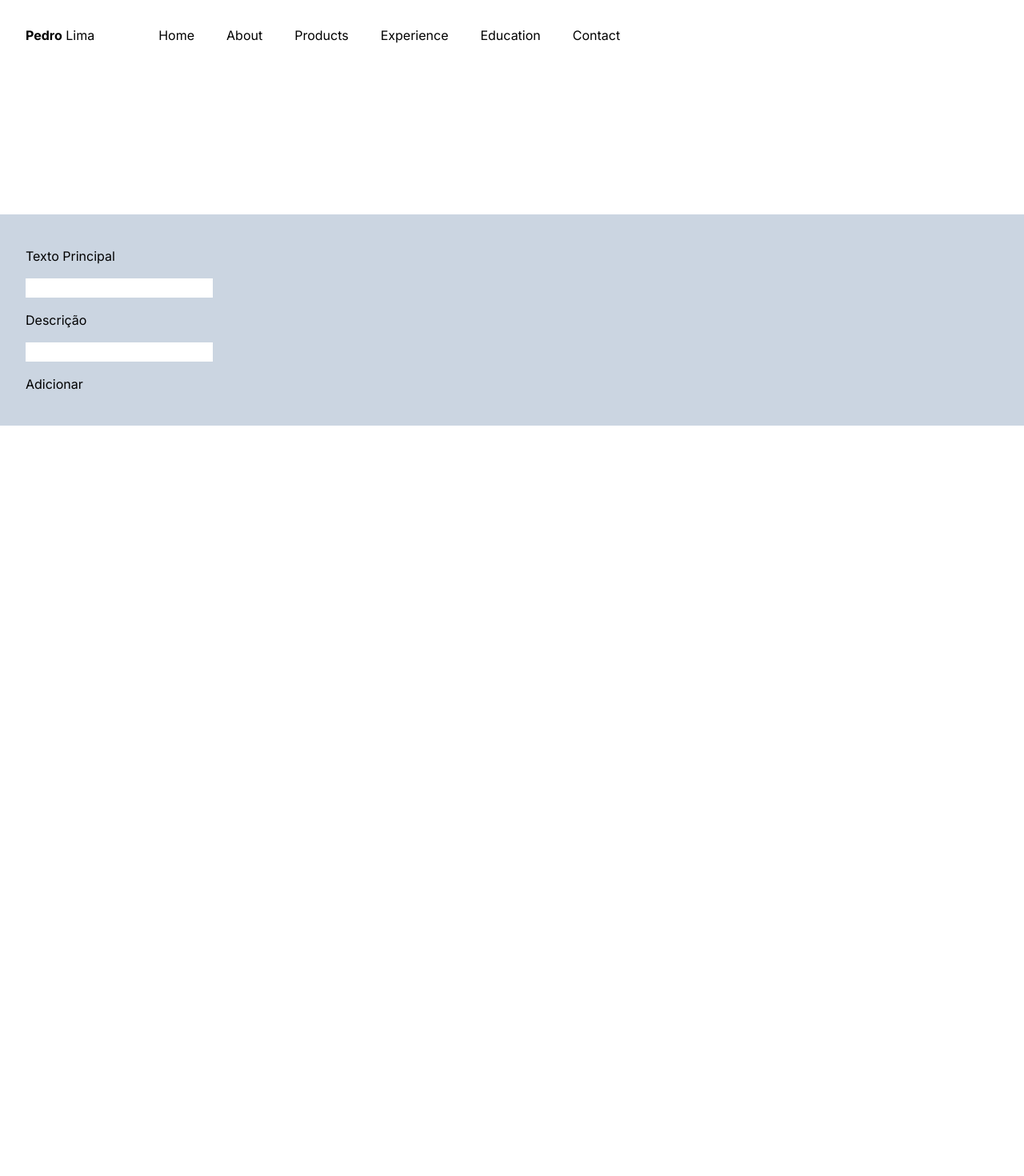
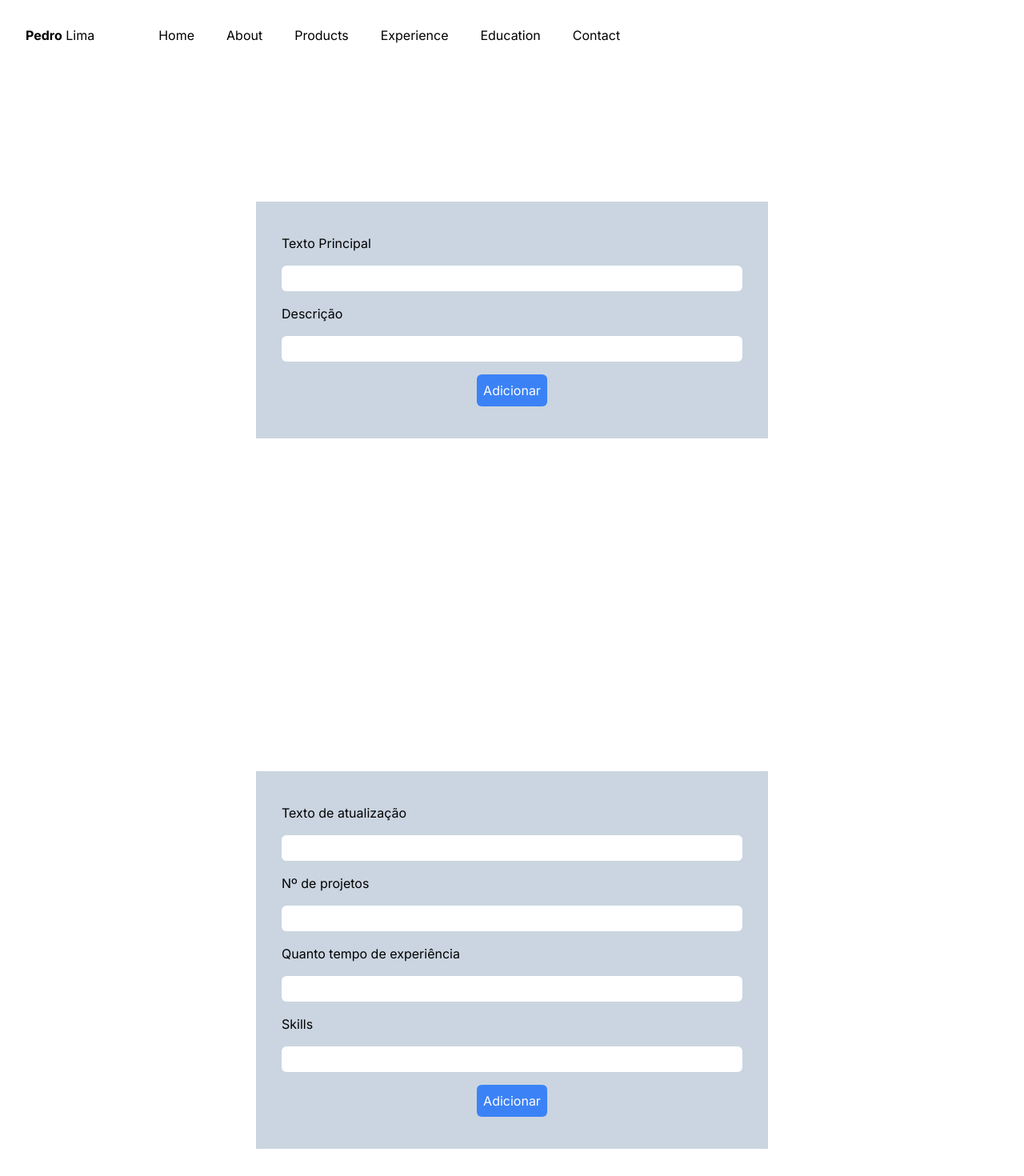
Before and after one commit to pedroalima/portfolio, a Next.js app: page /admin in a window 1280 px wide. Shown: the top 1470 px of the page at 80% size. Before the commit the page ends 800 px from the top, so only its background shows below. Built offline with nearby package versions, Linux system fonts and the light colour scheme.

Commit message:
feat: add about component in admin page

```diff
--- a/src/app/(private)/admin/page.tsx
+++ b/src/app/(private)/admin/page.tsx
@@ -1,3 +1,5 @@
+"use client";
+import About from "@/components/admin-view/about";
 import Home from "@/components/admin-view/home";
 import Navbar from "@/components/app/navbar";
 
@@ -7,6 +9,7 @@ export default function Admin() {
             <Navbar />
 
             <Home />
+            <About />
         </div>
     );
 }
--- /dev/null
+++ b/src/components/admin-view/about.tsx
@@ -0,0 +1,24 @@
+
+
+export default function About() {
+    return (
+        <div className="min-h-dvh flex justify-center items-center">
+            <form className="bg-slate-300 py-10 px-8 w-1/2 flex flex-col items-stretch gap-4">
+
+                <label htmlFor="update">Texto de atualização</label>
+                <input type="text" name="update" id="update" className="rounded-md p-1" />
+
+                <label htmlFor="projects">Nº de projetos</label>
+                <input type="number" name="projects" id="projects" className="rounded-md p-1" />
+
+                <label htmlFor="experience">Quanto tempo de experiência</label>
+                <input type="number" name="experience" id="experience" className="rounded-md p-1" />
+
+                <label htmlFor="skills">Skills</label>
+                <input type="text" name="skills" id="skills" className="rounded-md p-1" />
+
+                <button type="submit" className="bg-blue-500 self-center p-2 rounded-md text-white">Adicionar</button>
+            </form>
+        </div>
+    );
+}
--- a/src/components/admin-view/home.tsx
+++ b/src/components/admin-view/home.tsx
@@ -1,17 +1,17 @@
 
 export default function Home() {
     return (
-        <main className="min-h-dvh flex justify-center items-center">
-            <form className="bg-slate-300 py-10 px-8 w-full flex flex-col items-start gap-4">
+        <div className="min-h-dvh flex justify-center items-center">
+            <form className="bg-slate-300 py-10 px-8 w-1/2 flex flex-col items-stretch gap-4">
 
                 <label htmlFor="primary">Texto Principal</label>
-                <input type="text" name="primary" id="primary" />
+                <input type="text" name="primary" id="primary" className="rounded-md p-1" />
 
                 <label htmlFor="description">Descrição</label>
-                <input type="text" name="description" id="description" />
+                <input type="text" name="description" id="description" className="rounded-md p-1" />
 
-                <button type="submit">Adicionar</button>
+                <button type="submit" className="bg-blue-500 self-center p-2 rounded-md text-white">Adicionar</button>
             </form>
-        </main>
+        </div>
     );
 }
```
